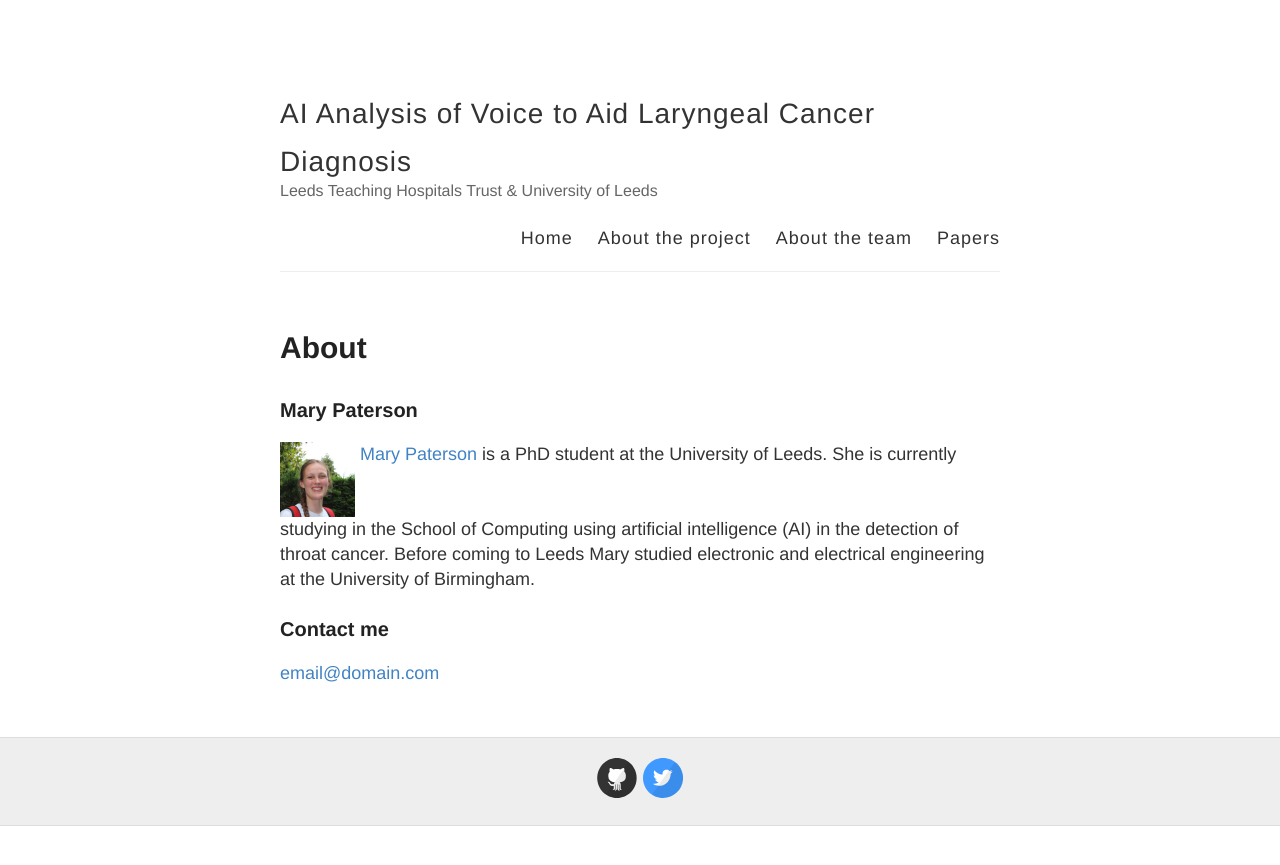
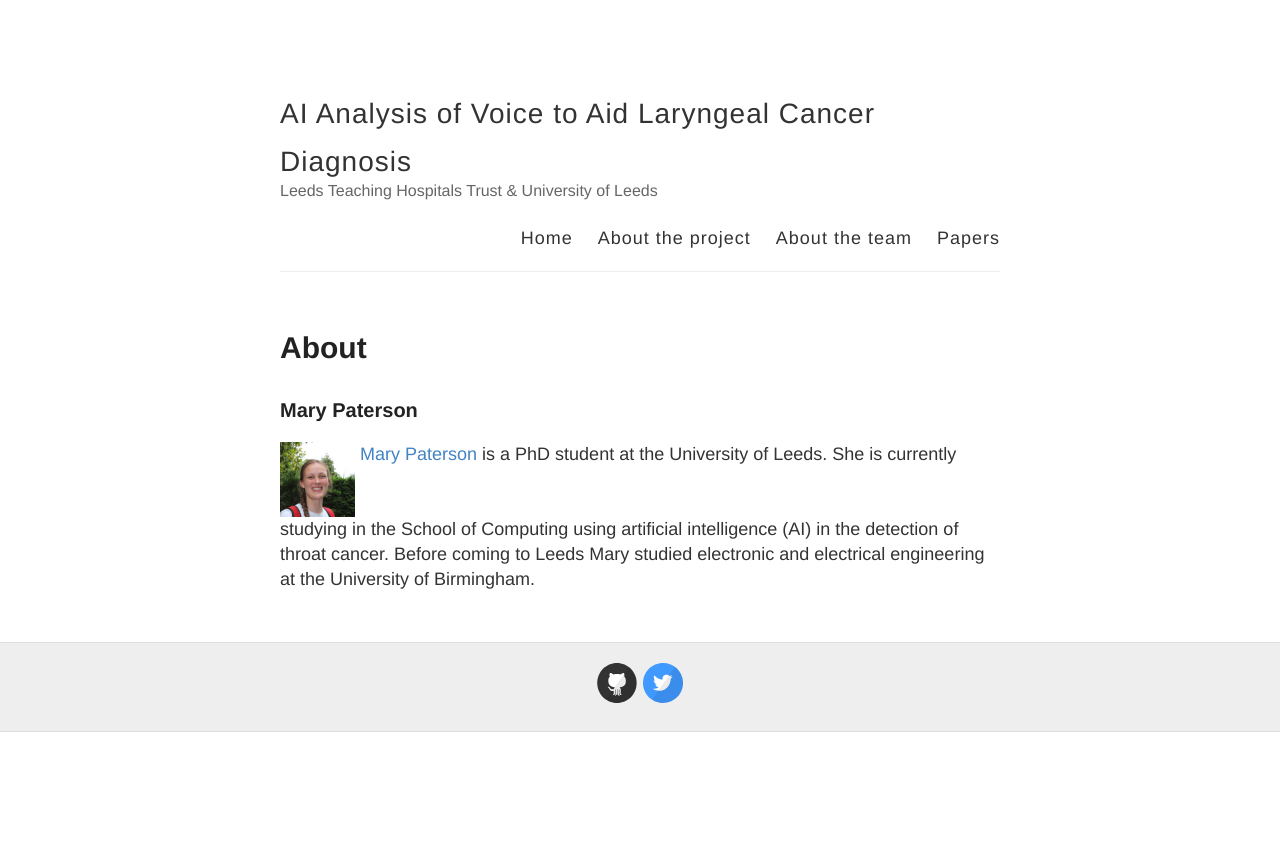
Before and after one commit to mary-paterson/mary-paterson.github.io, a Jekyll site: the page built from about.md, in a window 1280 px wide. Shown: the top 865 px of the page. Built offline with Jekyll 4.4.1, drawn with Linux system fonts in a browser that asks for light colours.

Commit message:
Update about.md

```diff
--- a/about.md
+++ b/about.md
@@ -5,9 +5,4 @@
 ---
 
 ### Mary Paterson
-<img src="/images/Profile.jpg" width="75" style="vertical-align: top;">
- [Mary Paterson](https://eps.leeds.ac.uk/computing/pgr/8564/mary-paterson) is a PhD student at the University of Leeds. She is currently studying in the School of Computing using artificial intelligence (AI) in the detection of throat cancer. Before coming to Leeds Mary studied electronic and electrical engineering at the University of Birmingham.
-
-### Contact me
-
-[email@domain.com](mailto:email@domain.com)
+<img src="/images/Profile.jpg" width="75" style="vertical-align: top;"> [Mary Paterson](https://eps.leeds.ac.uk/computing/pgr/8564/mary-paterson) is a PhD student at the University of Leeds. She is currently studying in the School of Computing using artificial intelligence (AI) in the detection of throat cancer. Before coming to Leeds Mary studied electronic and electrical engineering at the University of Birmingham.
```
